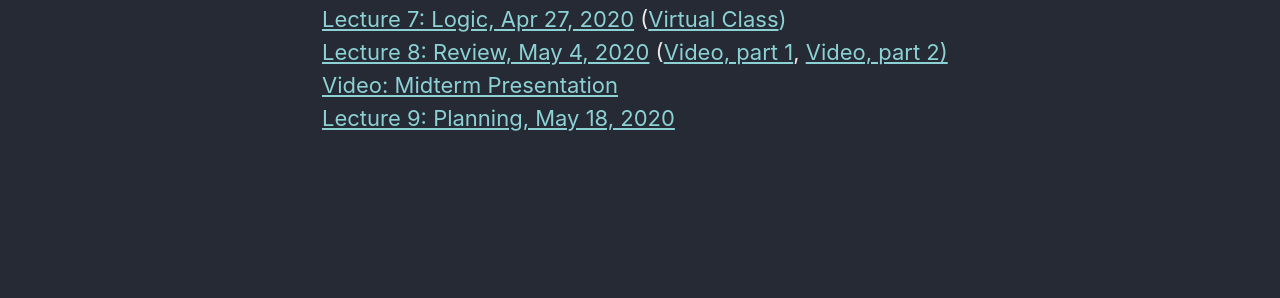
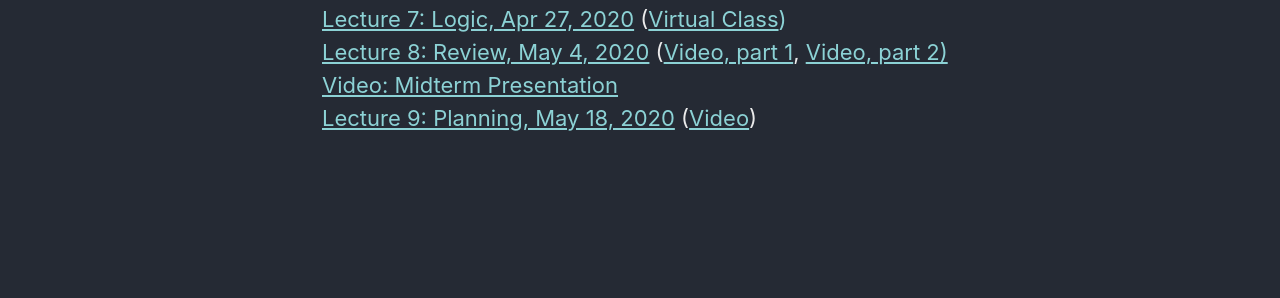
Before and after one commit to yawgmoth/CI-0129, a Jekyll site: the page built from _pages/slides.html, in a window 1280 px wide. Shown: the part 424-722 px from the top of the page. Built offline with Jekyll 4.4.1, drawn with Linux system fonts in a browser that asks for light colours; cached includes are drawn as plain includes; nearby versions of some CDN libraries.

Commit message:
add video link

```diff
--- a/_pages/slides.html
+++ b/_pages/slides.html
@@ -17,4 +17,4 @@
 <a href="lecture7.html">Lecture 7: Logic, Apr 27, 2020</a> (<a href="/CI-0129/classes/class7.html">Virtual Class<a/>)<br/>
 <a href="lecture8.html">Lecture 8: Review, May 4, 2020</a> (<a href="https://www.youtube.com/watch?v=5pU785ntPZ8">Video, part 1</a>, <a href="https://www.youtube.com/watch?v=7fy5mItEshI">Video, part 2)<br/>
 <a href="https://www.youtube.com/watch?v=8ZBzCwZJktw">Video: Midterm Presentation</a><br/>
-<a href="lecture9.html">Lecture 9: Planning, May 18, 2020</a> <br/>
+<a href="lecture9.html">Lecture 9: Planning, May 18, 2020</a> (<a href="https://www.youtube.com/watch?v=YK2pnoZoIX8">Video</a>) <br/>
```
